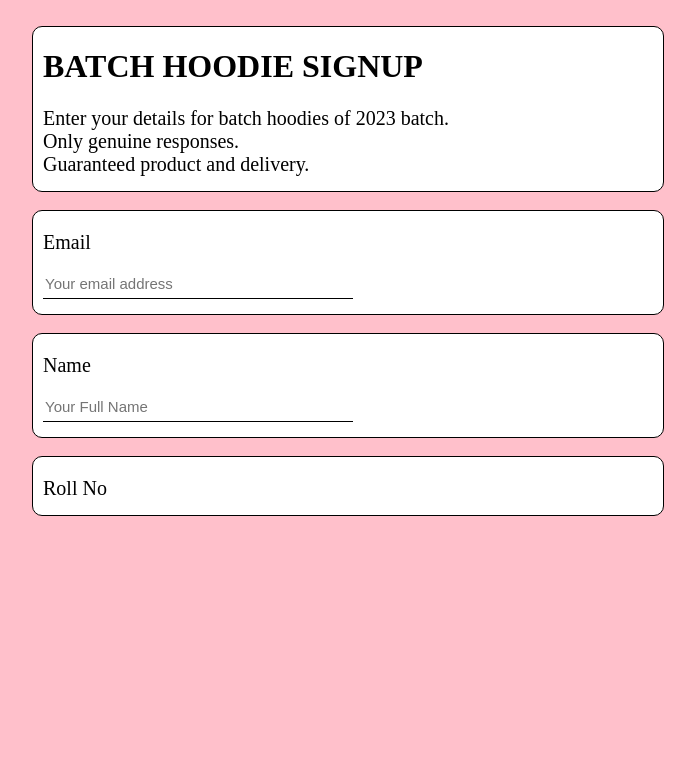
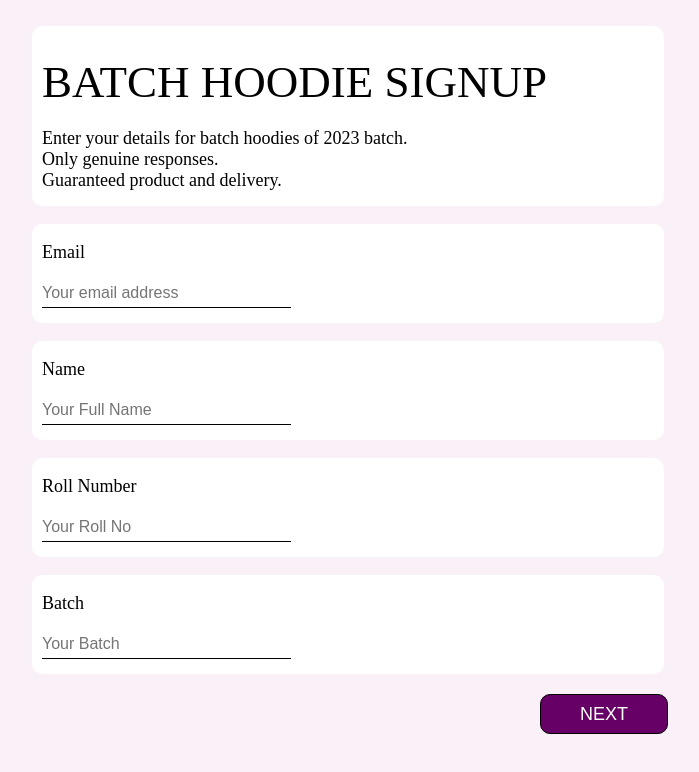
Before and after one commit to aryamanchoudhary123/google-form-clone, a plain HTML site: page index.html in a window 1280 px wide. Shown: the whole page, without its empty margins (292-991 px from the left). Drawn offline with Linux system fonts and the light colour scheme.

Commit message:
Completed the index page
The index page with attributes for name batch roll no and next button

```diff
--- a/index.css
+++ b/index.css
@@ -1,6 +1,6 @@
 body{
   width:80 %;
-  background-color:pink;
+  background-color:#faf0f8;
 }
 .flex-boxx{
   display:flex ;
@@ -9,8 +9,13 @@ body{
   justify-content: space-around;
 
 }
+.container h1{
+  font-weight: 500;
+  font-size: 45px;
+  color:Black;
+}
 .container{
-  font-family: 'times new roman',serif;
+  font-family: 'times new roman',sans-serif;
   background-color: white;
   justify-content: center;
   width:50%;
@@ -18,7 +23,7 @@ body{
   position: relative;
   left:25%;
   display: flex;
-  border: 1px black solid;
+  border: 0px black solid;
   flex-direction: column;
   padding-left:10px;
   text-align: left;
@@ -28,18 +33,17 @@ body{
 }
 .container p{
   margin-bottom:15px;
-  font-size: 20px;
+  font-size: 18px;
   font-weight: 200;
 }
 input[type=text]{
-  width: 50%;
+  width: 40%;
   height:30px;
-  te
   padding: 5px 0px;
   margin-bottom:15px;
   box-sizing: border-box;
   border: none;
-  font-size: 15px;
+  font-size: 16px;
   border-bottom: 1px solid black;
 }
 input:focus::placeholder{
@@ -55,3 +59,21 @@ input[type=text]:focus{
   text-transform:uppercase;
   margin-bottom: 2px;
 }
+
+a:hover{
+  opacity:0.7;
+}
+
+.Next-button{
+  display:block;
+  width: 10%;
+  height:5%;
+  border-radius:10px;
+  border: 1px solid black;
+  position: absolute;
+  margin-top: 20px;
+  left:65%;
+  background-color: #660066;
+  color:#fff;
+  font-size:18px;
+}
--- a/index.html
+++ b/index.html
@@ -34,8 +34,19 @@
 
     <br>
     <div class="container">
-      <p>Roll No </p>
+      <label for="RollNo"><p>Roll Number</p></label>
+      <input type="text"  id="RollNo" name="RollNo" placeholder="Your Roll No">
     </div>
+
+    <br>
+    <div class="container">
+      <label for="batch"><p>Batch</p></label>
+      <input type="text"  id="batch" name="batch" placeholder="Your Batch">
+    </div>
+
+    <a href="#" target="_blank">
+      <input type="button" name="Next" value="NEXT" class="Next-button">
+    </a>
   </div>
 
 </div>
```
